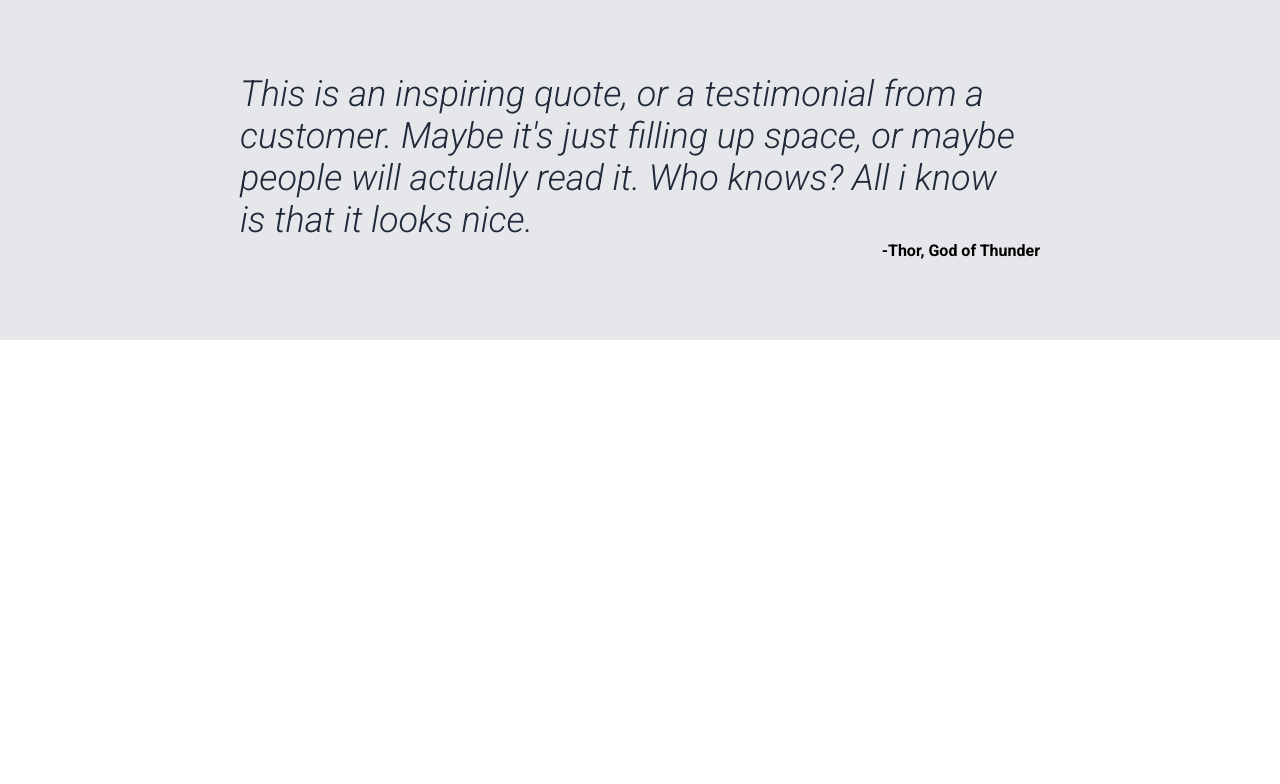
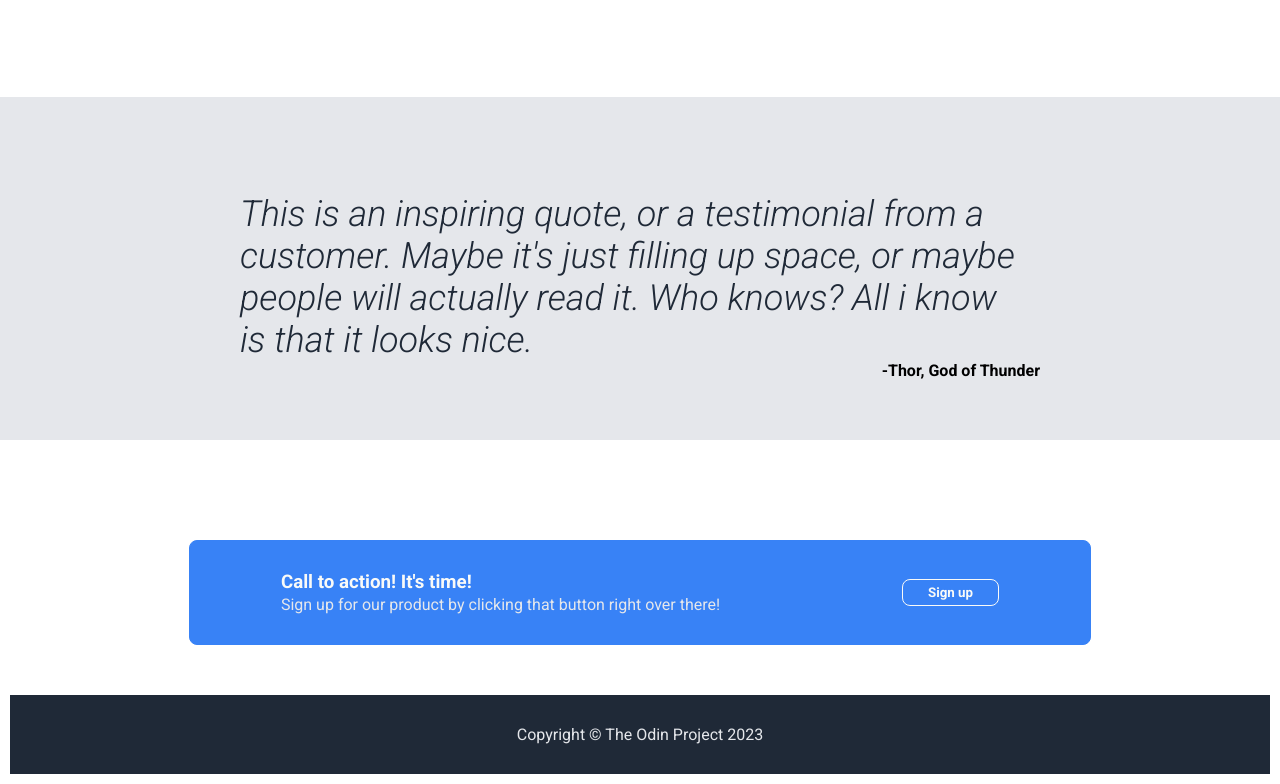
Before and after one commit to Arthwr/odin-landing-page, a plain HTML site: page index.html in a window 1280 px wide. Shown: the part 899-1683 px from the top of the page. Before the commit the page ends 1239 px from the top, so only its background shows below. Drawn offline with Linux system fonts and the light colour scheme.

Commit message:
[ADD] quote&cta&footer section

```diff
--- a/index.html
+++ b/index.html
@@ -89,7 +89,7 @@
       </div>
     </div>
     <div class="quote-container">
-      <div class="main-wrapper">
+      <div class="quote-wrapper">
         <div class="quote-wrapper">
           <p>
             This is an inspiring quote, or a testimonial from a customer. Maybe
@@ -101,5 +101,30 @@
         </div>
       </div>
     </div>
+    <div class="cta-container">
+      <div class="cta-wrapper">
+        <div class="cta-wrapper">
+          <div class="cta">
+            <div>
+              <h3>Call to action! It's time!</h3>
+              <span
+                >Sign up for our product by clicking that button right over
+                there!</span
+              >
+            </div>
+            <button>Sign up</button>
+          </div>
+        </div>
+      </div>
+    </div>
+    <footer>
+      <div class="footer-container">
+        <div class="footer-wrapper">
+          <div class="footer-container">
+            <span>Copyright &copy; The Odin Project 2023</span>
+          </div>
+        </div>
+      </div>
+    </footer>
   </body>
 </html>
--- a/styles/style.css
+++ b/styles/style.css
@@ -25,9 +25,13 @@ body {
 }
 
 .main-wrapper {
-  padding: 20px;
+  padding: 40px;
   max-width: 1440px;
   margin: auto;
+}
+
+.cta-wrapper {
+  padding: 20px 60px;
 }
 
 .head-wrapper {
@@ -147,13 +151,13 @@ div.box-img + p {
 .quote-wrapper {
   display: flex;
   flex-direction: column;
-  margin: 60px auto ;
+  margin: 60px auto;
   max-width: 800px;
 }
 
 .quote-wrapper > p {
   font-size: 36px;
-  font-weight:300;
+  font-weight: 300;
   color: var(--quote-txt-color);
   font-style: italic;
   text-align: left;
@@ -165,3 +169,56 @@ cite {
   font-style: normal;
   align-self: flex-end;
 }
+
+.cta-container {
+  background-color: #ffffff;
+}
+
+.cta {
+  background-color: #3882f6;
+  color: var(--main-txt-color);
+  margin: auto;
+  padding: 30px 0px;
+  border: 1px solid var(--button-color);
+  border-radius: 8px;
+  max-width: 900px;
+  display: flex;
+  justify-content: space-around;
+  align-items: center;
+}
+
+.cta span {
+  font-size: 16px;
+  color: var(--secondary-txt-color);
+}
+
+.cta > button {
+  padding: 5px 25px;
+  color: var(--main-txt-color);
+  font-weight: bold;
+  background-color: var(--button-color);
+  border: 1.5px solid var(--main-txt-color);
+  border-radius: 8px;
+  cursor: pointer;
+}
+
+.cta h3 {
+  margin: 0px 0px 2px 0px;
+}
+
+.footer-container {
+  margin: 10px;
+  background-color: var(--dark-bg-color);
+  text-align: center;
+}
+
+.footer-container > span {
+  font-size: 16px;
+  color: #e5e7eb;
+}
+
+.footer-wrapper {
+  padding: 20px;
+  max-width: 1440px;
+  margin: auto;
+}
```
